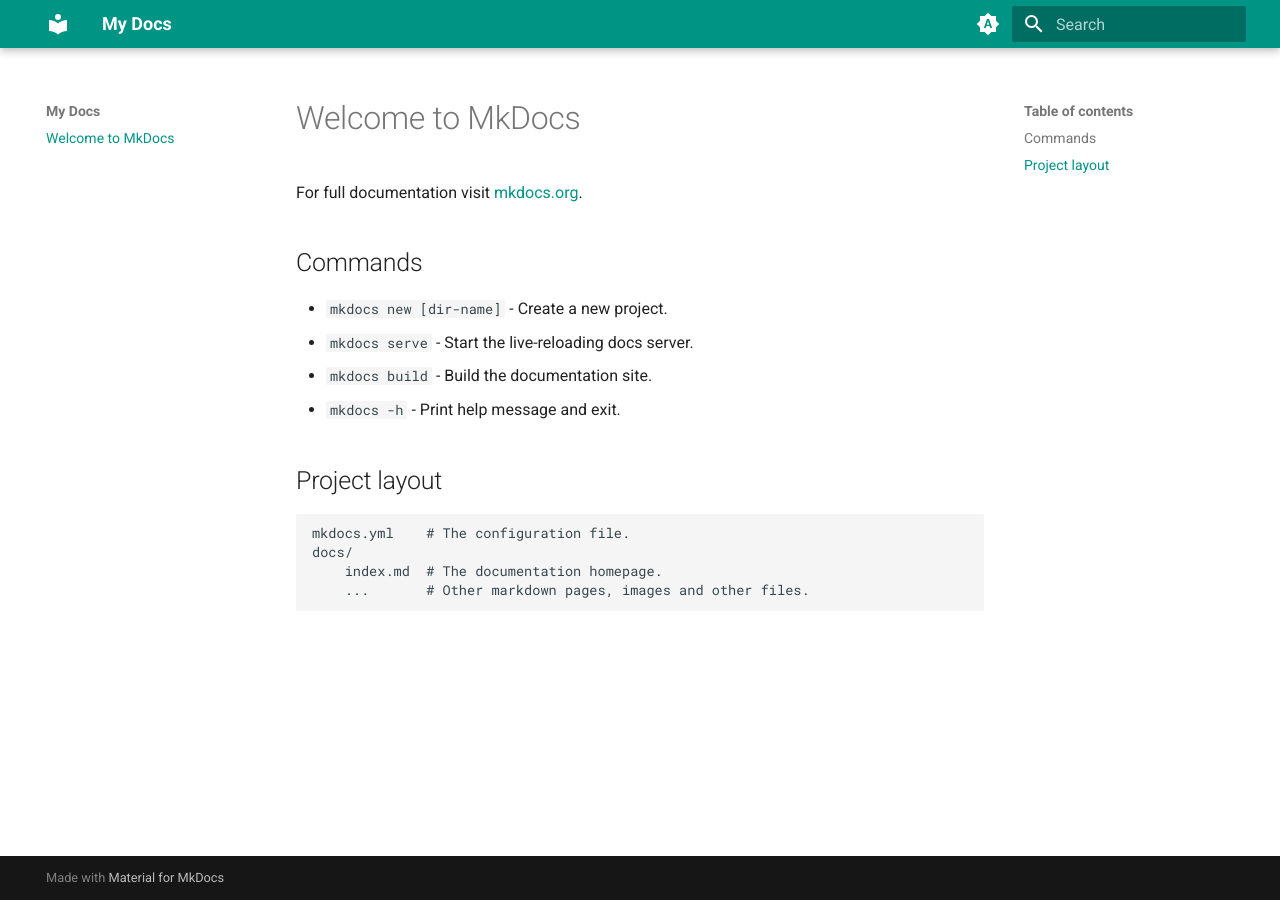
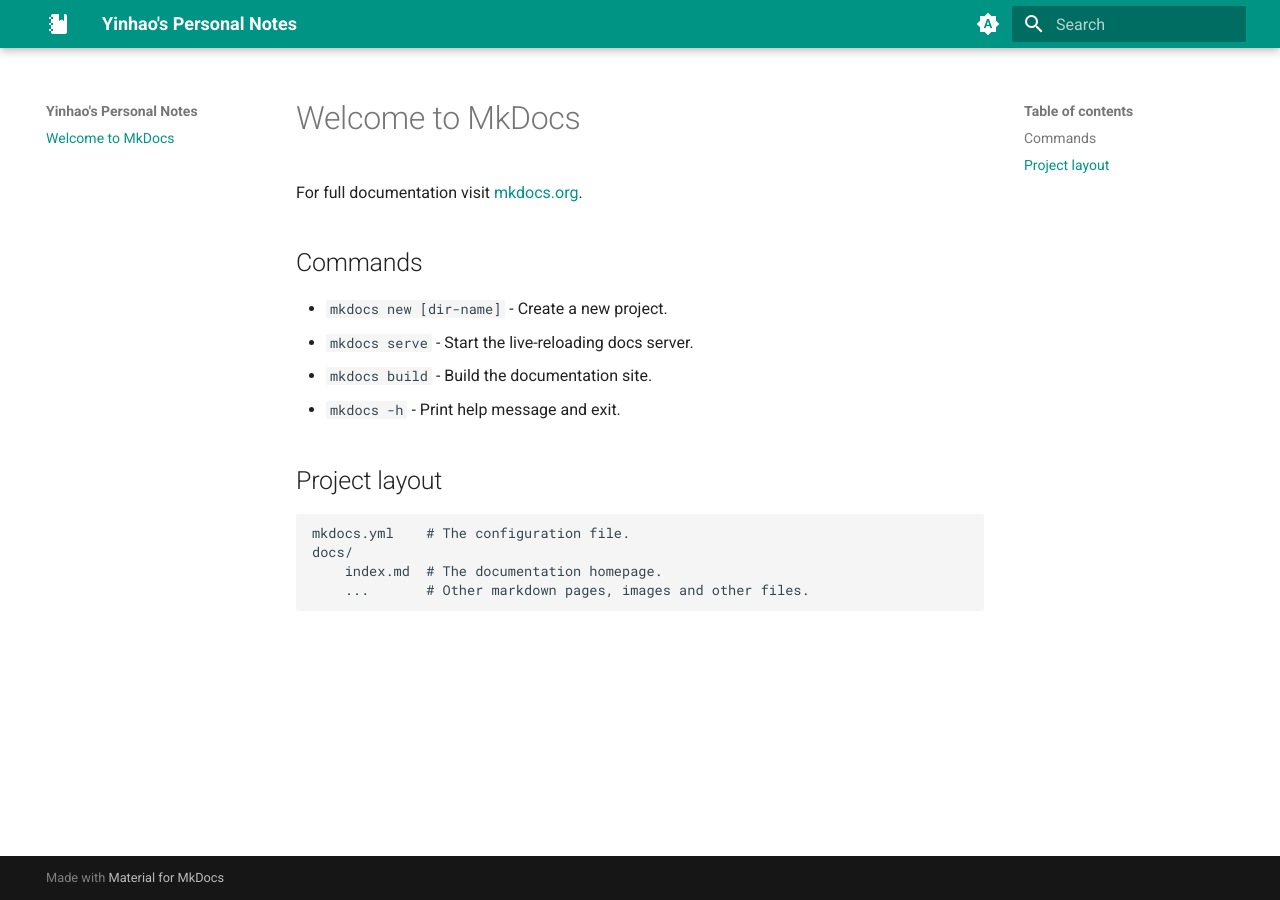
Before and after one commit to yinhao-f/notes, an MkDocs documentation site: the page built from docs/index.md, in a window 1280 px wide. Built offline with MkDocs 1.6.1 and Material for MkDocs 9.7.7, drawn with Linux system fonts in a browser that asks for light colours.

Commit message:
Changed site name and logo

```diff
--- a/mkdocs.yml
+++ b/mkdocs.yml
@@ -1,9 +1,12 @@
-site_name: My Docs
-site_url: https://site
+site_name: Yinhao's Personal Notes
+site_url: https://yinhao-f.github.io/notes/
 theme:
   name: material
+
+  icon:
+    logo: material/notebook
+
   palette:
-
     # Palette toggle for automatic mode
     - media: "(prefers-color-scheme)"
       primary: teal
```
